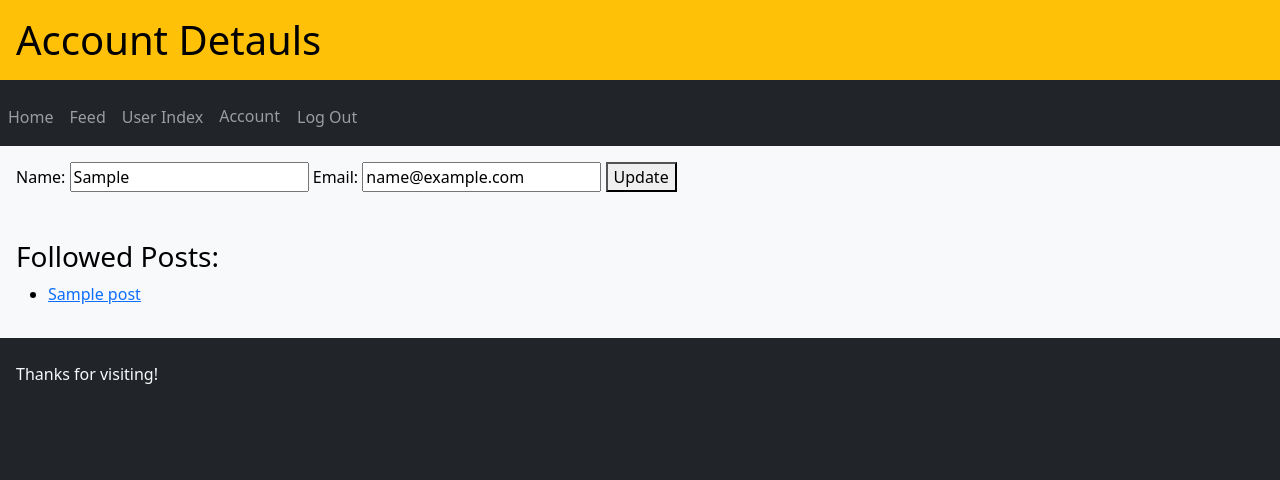
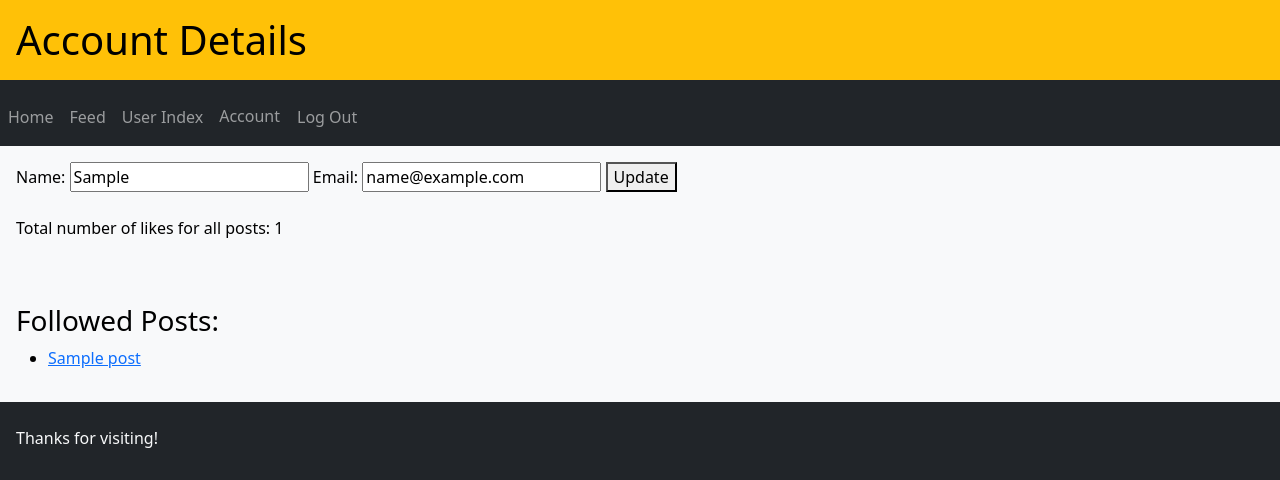
Before and after one commit to GeorgieLiefman/AskToday, a Flask app: page /users/account/ in a window 1280 px wide. Shown: the top 480 px of the page. Run offline with Flask 2, Linux system fonts and the light colour scheme; a user stored in the database is signed in; tables that the repository leaves empty hold one stand-in row (values such as "Sample post"); parts of the project's set-up code (start-up, migrations or seed data) failed here and were passed over.

Commit message:
Added different type of relationships between databse tables

```diff
--- a/q_and_a_app/controllers/post_controller.py
+++ b/q_and_a_app/controllers/post_controller.py
@@ -24,7 +24,7 @@ def home_page():
 def get_feed():
     data = {
         "page_title": "Feed",
-        "posts": posts_schema.dump(Post.query.all())
+        "posts": posts_schema.dump(Post.query.order_by(Post.creator_id).all())
     }
     return render_template("feed.html", page_data = data)
 
--- a/q_and_a_app/controllers/user_controller.py
+++ b/q_and_a_app/controllers/user_controller.py
@@ -2,9 +2,11 @@ from os import error
 from flask import Blueprint, request, render_template, redirect, url_for, abort
 from main import db, lm
 from models.users import User
+from models.posts import Post
 from schemas.user_schema import user_schema, users_schema, user_update_schema
 from flask_login import login_user, logout_user, login_required, current_user
 from marshmallow import ValidationError
+from sqlalchemy import func
 
 @lm.user_loader
 def load_user(user):
@@ -59,7 +61,8 @@ def log_in():
 @login_required
 def user_detail():
     if request.method == "GET":
-        data = {"page_title": "Account Detauls"}
+        data = {"page_title": "Account Details",
+        "likes": db.session.query(func.sum(Post.likes)).filter(Post.creator_id==current_user.id).scalar()}
         return render_template("user_details.html", page_data = data)
 
     user = User.query.filter_by(id = current_user.id)
--- a/q_and_a_app/templates/user_details.html
+++ b/q_and_a_app/templates/user_details.html
@@ -13,6 +13,9 @@
 
         </form>
 
+        <br>
+        <p>Total number of likes for all posts: {{ page_data.likes }}</p>
+
         <br><br>
         <h3>Followed Posts: </h3>
         <ul>
```
